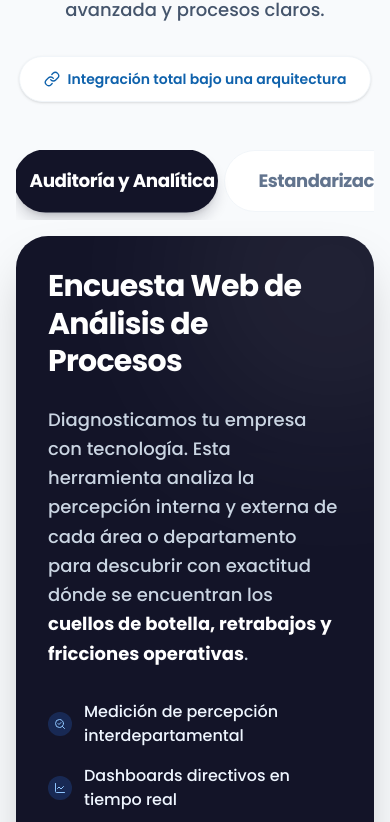
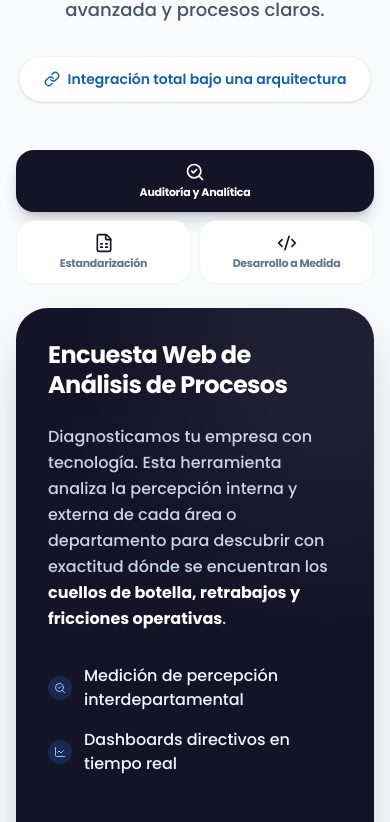
Before and after one commit to JoseRM2/arem-technologies-web, a Next.js app: page / in a window 390 px wide. Shown: the part 1110-1932 px from the top of the page. Built offline with nearby package versions, Linux system fonts and the light colour scheme; no server answers.

Commit message:
reestructuracion moviles 2

```diff
--- a/src/components/sections/Method.tsx
+++ b/src/components/sections/Method.tsx
@@ -49,22 +49,22 @@ export function Method() {
         <div className="w-full mt-10">
 
           {/* Tab Navigation */}
-          <div className="flex overflow-x-auto md:overflow-visible pb-2 md:pb-0 gap-2 md:gap-4 mb-4 snap-x [&::-webkit-scrollbar]:hidden [-ms-overflow-style:none] [scrollbar-width:none]">
-            {tabs.map((tab) => {
+          <div className="grid grid-cols-2 md:flex md:flex-row pb-2 md:pb-0 gap-2 md:gap-4 mb-4">
+            {tabs.map((tab, index) => {
               const isActive = activeTab === tab.id;
               return (
                 <button
                   key={tab.id}
                   onClick={() => setActiveTab(tab.id)}
                   onMouseEnter={() => setActiveTab(tab.id)} // Hover trigger for desktop
-                  className={`flex-1 whitespace-nowrap min-w-[200px] md:min-w-0 snap-center flex items-center justify-center gap-3 py-4 md:py-5 px-6 rounded-[2rem] transition-all duration-300 ${
+                  className={`${index === 0 ? "col-span-2 md:col-auto" : "col-span-1 md:col-auto"} flex-1 flex flex-col md:flex-row items-center justify-center gap-1 md:gap-3 py-3 md:py-5 px-2 md:px-6 rounded-2xl md:rounded-[2rem] transition-all duration-300 ${
                     isActive
-                      ? "bg-[#131428] text-white shadow-lg shadow-[#131428]/20 scale-[1.02]"
+                      ? "bg-[#131428] text-white shadow-lg shadow-[#131428]/20 md:scale-[1.02]"
                       : "bg-white text-slate-500 hover:bg-slate-100 border border-slate-100"
                   }`}
                 >
                   <tab.icon className={`w-5 h-5 ${isActive ? "text-white" : "text-[#131428]"}`} />
-                  <span className="font-bold text-lg tracking-tight">{tab.title}</span>
+                  <span className="font-bold text-[11px] md:text-lg tracking-tight text-center leading-tight">{tab.title}</span>
                 </button>
               );
             })}
@@ -89,11 +89,11 @@ export function Method() {
                   <div className="flex flex-col lg:flex-row items-center gap-12">
                     <div className="flex-1 text-white z-10 lg:min-h-[350px] flex flex-col justify-center">
 
-                      <h3 className="text-3xl md:text-5xl font-bold mb-6 tracking-tight leading-tight">
+                      <h3 className="text-2xl md:text-5xl font-bold mb-6 tracking-tight leading-tight">
                         Encuesta Web de <br/>
                         <span>Análisis de Procesos</span>
                       </h3>
-                      <p className="text-slate-300 text-lg font-medium leading-relaxed mb-8">
+                      <p className="text-slate-300 text-base md:text-lg font-medium leading-relaxed mb-8">
                         Diagnosticamos tu empresa con tecnología. Esta herramienta analiza la percepción interna y externa de cada área o departamento para descubrir con exactitud dónde se encuentran los <strong className="text-white">cuellos de botella, retrabajos y fricciones operativas</strong>.
                       </p>
                       <ul className="space-y-4">
@@ -174,8 +174,8 @@ export function Method() {
                   <div className="flex flex-col lg:flex-row items-center gap-12">
                     <div className="flex-1 text-white z-10 lg:min-h-[350px] flex flex-col justify-center">
 
-                      <h3 className="text-3xl md:text-4xl font-bold mb-6 tracking-tight">Orden antes del código</h3>
-                      <p className="text-blue-100 text-lg font-medium leading-relaxed mb-6">
+                      <h3 className="text-2xl md:text-4xl font-bold mb-6 tracking-tight">Orden antes del código</h3>
+                      <p className="text-blue-100 text-base md:text-lg font-medium leading-relaxed mb-6">
                         Mapeamos cada proceso paso a paso, creando manuales operativos claros. Sin estandarización, la automatización solo acelera el caos corporativo.
                       </p>
                       <ul className="space-y-4">
@@ -256,11 +256,11 @@ export function Method() {
                   <div className="flex flex-col lg:flex-row-reverse items-center gap-12">
                     <div className="flex-1 text-white z-10 lg:min-h-[350px] flex flex-col justify-center">
 
-                      <h3 className="text-3xl md:text-5xl font-bold mb-6 tracking-tight leading-tight">
+                      <h3 className="text-2xl md:text-5xl font-bold mb-6 tracking-tight leading-tight">
                         Plataforma de <br/>
                         <span>Manejo de Personal</span>
                       </h3>
-                      <p className="text-slate-300 text-lg font-medium leading-relaxed mb-8">
+                      <p className="text-slate-300 text-base md:text-lg font-medium leading-relaxed mb-8">
                         Desarrollamos sistemas centralizados que se adaptan a la realidad de tu operación. Esta plataforma corporativa automatiza el <strong className="text-white">control de asistencia mediante geocercas, gestión de solicitudes y comunicación interna</strong>.
                       </p>
                       <ul className="space-y-4">
--- a/src/components/sections/Solutions.tsx
+++ b/src/components/sections/Solutions.tsx
@@ -57,7 +57,7 @@ export function Solutions() {
             </ul>
           </motion.div>
 
-          <div className="grid grid-cols-1 md:grid-cols-2 lg:grid-cols-3 gap-6 w-full">
+          <div className="flex overflow-x-auto md:grid md:grid-cols-2 lg:grid-cols-3 gap-4 md:gap-6 w-full pb-8 md:pb-0 snap-x [&::-webkit-scrollbar]:hidden [-ms-overflow-style:none] [scrollbar-width:none]">
             {solutions.map((solution, index) => (
               <motion.div
                 initial={{ opacity: 0, y: 30 }}
@@ -65,7 +65,7 @@ export function Solutions() {
                 viewport={{ once: true, margin: "-100px" }}
                 transition={{ duration: 0.5, delay: index * 0.1 }}
                 key={index}
-                className="h-full"
+                className="min-w-[280px] w-[85vw] md:w-auto md:min-w-0 snap-center h-full"
               >
                 <Card className="bg-slate-50/70 border border-slate-100 shadow-sm hover:shadow-md hover:-translate-y-1 transition-all duration-300 rounded-[2rem] p-2 h-full flex flex-col">
                   <CardHeader className="flex flex-col items-start gap-4 p-6 pb-3">
```
